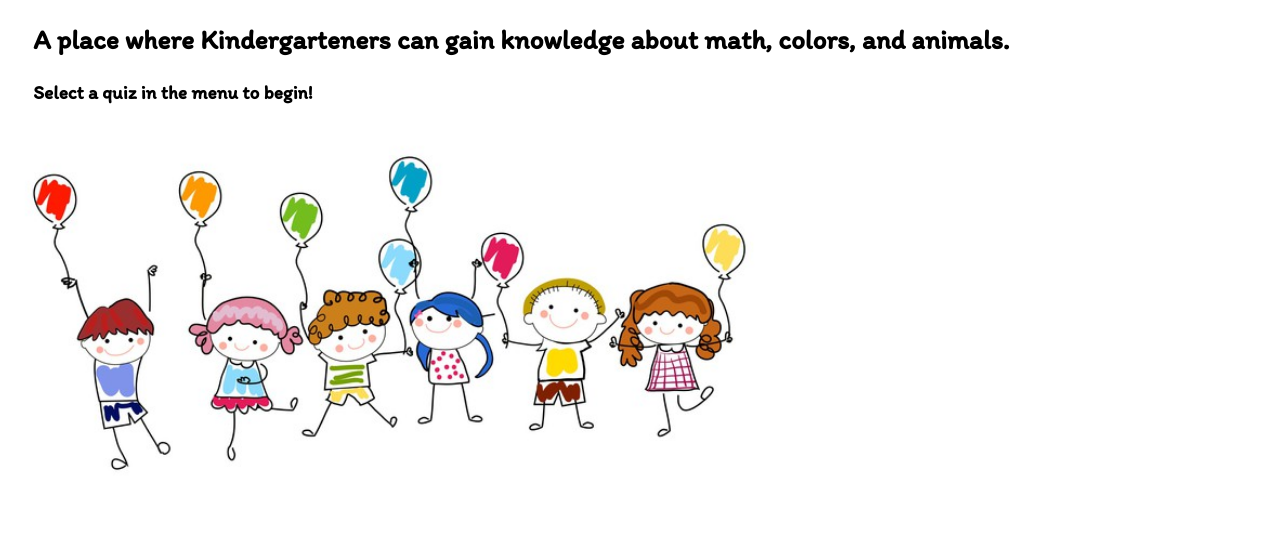
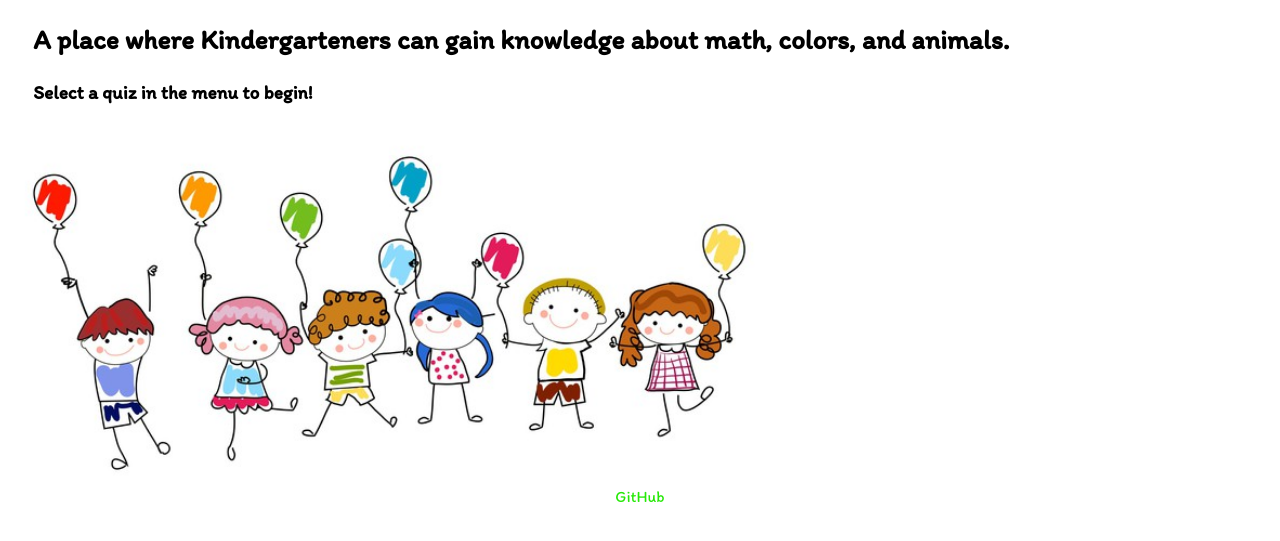
Before and after one commit to kurtishill/creativeproject4, a website: page public/index.html in a window 1280 px wide. Shown: the part 207-748 px from the top of the page. Drawn offline with nearby package versions, Linux system fonts and the light colour scheme.

Commit message:
added footer

```diff
--- a/public/index.html
+++ b/public/index.html
@@ -37,7 +37,9 @@
 
 	<img id="home-pic" src="/images/kids.jpg" alt="kindergarten kids holding hands">
 
-
+	<div class="footer">
+		<a target="_blank" href="https://github.com/kurtishill/creativeproject4">GitHub</a>
+	</div>
 
 	<script type="text/javascript" src="https://code.jquery.com/jquery-3.2.1.min.js"></script>
 	<script src="https://cdnjs.cloudflare.com/ajax/libs/jquery/3.3.1/jquery.min.js"></script>
--- a/public/styles.css
+++ b/public/styles.css
@@ -157,6 +157,21 @@ button {
 	margin-bottom: 2%;
 }
 
+.footer, a {
+	position: relative;
+	left: 0;
+	bottom: 0;
+	width: 100%;
+	height: 50px;
+	text-align: center;
+	text-decoration: none;
+	color: #26E807;
+}
+
+.footer a:hover {
+	color: #FF6F0D;
+}
+
 @media (min-width: 600px) {
 	.menu li {
 		display: block;
```
Also changed, not shown: public/animal_quiz.html (+4 -0 lines), public/color_quiz.html (+4 -0 lines), public/math_quiz.html (+4 -0 lines).
